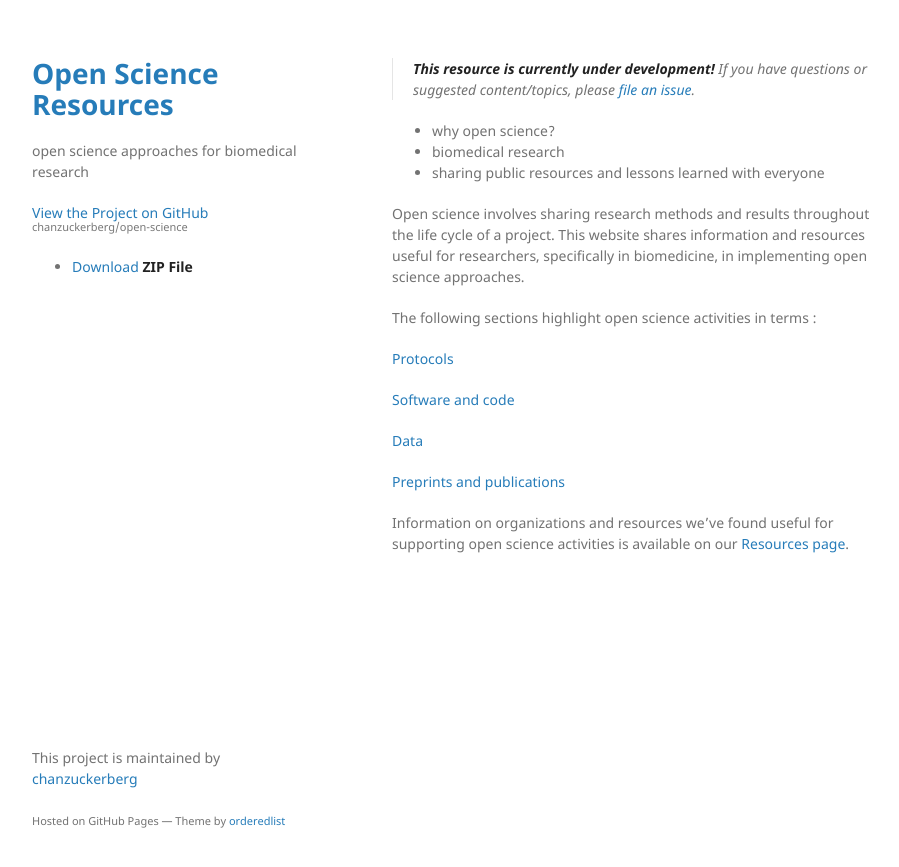
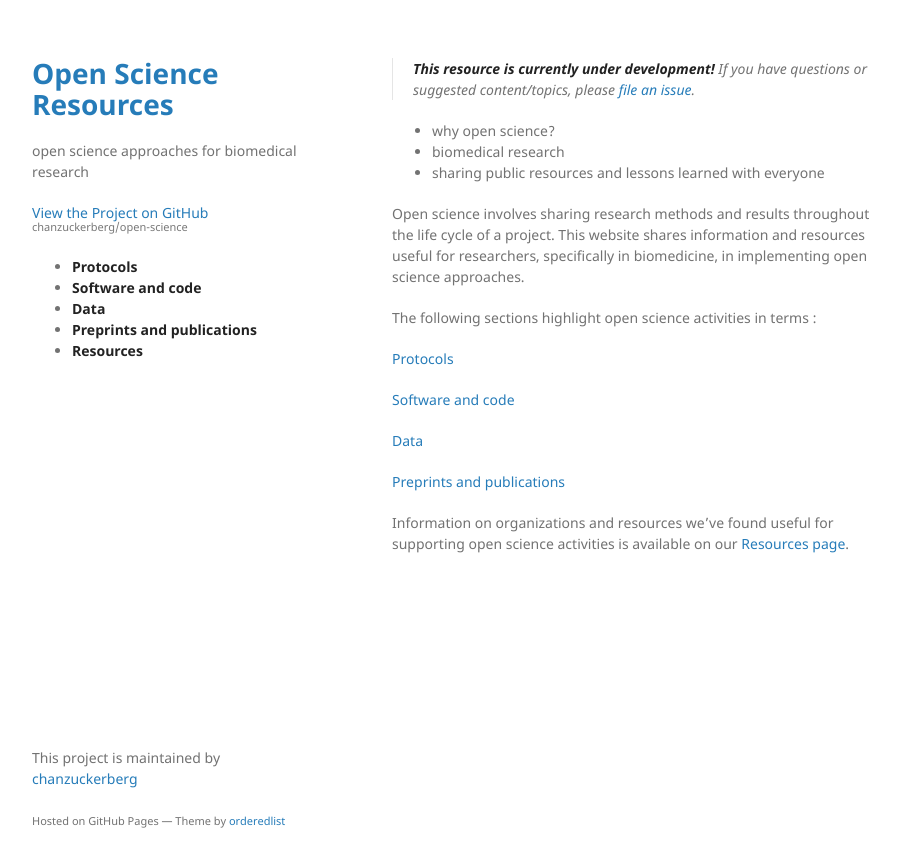
Before and after one commit to chanzuckerberg/open-science, a Jekyll site: the page built from index.md, in a window 1280 px wide. Shown: the top 867 px of the page, without its empty margins (178-1077 px from the left). Built offline with Jekyll 4.4.1, drawn with Linux system fonts in a browser that asks for light colours.

Commit message:
adding sidebar links, renaming data collection
_data conflicts with a standard jekyll folder (not included in this repo, but still assumed by gh-pages/jekyll)

```diff
--- a/_config.yml
+++ b/_config.yml
@@ -2,6 +2,9 @@ title: Open Science Resources
 description: open science approaches for biomedical research
 theme: jekyll-theme-minimal
 show_sidebar: TRUE
+
+permalink: pretty
+
 collections_dir: collections
 
 collections:
@@ -10,7 +13,7 @@ collections:
     permalink: /:collection/:path/
     order:
       - overview.html
-  data:
+  data_sharing:
     output: true
     permalink: /:collection/:path/
     order:
--- a/_layouts/default.html
+++ b/_layouts/default.html
@@ -33,7 +33,11 @@
 
         {% if site.show_sidebar %}
         <ul class="link">
-          <li><a href="{{ site.github.zip_url }}">Download <strong>ZIP File</strong></a></li>
+          <li><a href="/protocols/overview"><strong>Protocols</strong></a></li>
+          <li><a href="/code/overview/"><strong>Software and code</strong></a></li>
+          <li><a href="/data_sharing/overview/"><strong>Data</strong></a></li>
+          <li><a href="/publications/overview/"><strong>Preprints and publications</strong></a></li>
+          <li><a href="/resources/overview/"><strong>Resources</strong></a></li>
         </ul>
         {% endif %}
       </header>
```
Also changed, not shown: collections/_data_sharing/data_dryad.md (renamed from collections/_data/data_dryad.md, +1 -1 lines), collections/_data_sharing/overview.md (renamed from collections/_data/overview.md, +1 -1 lines).
